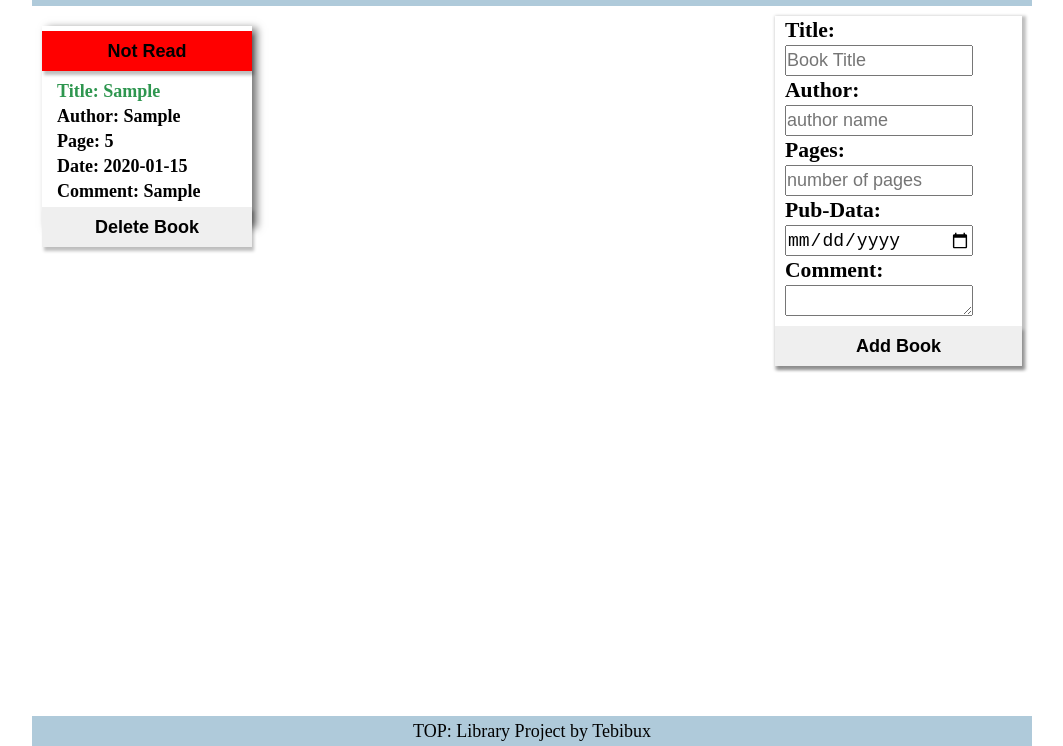
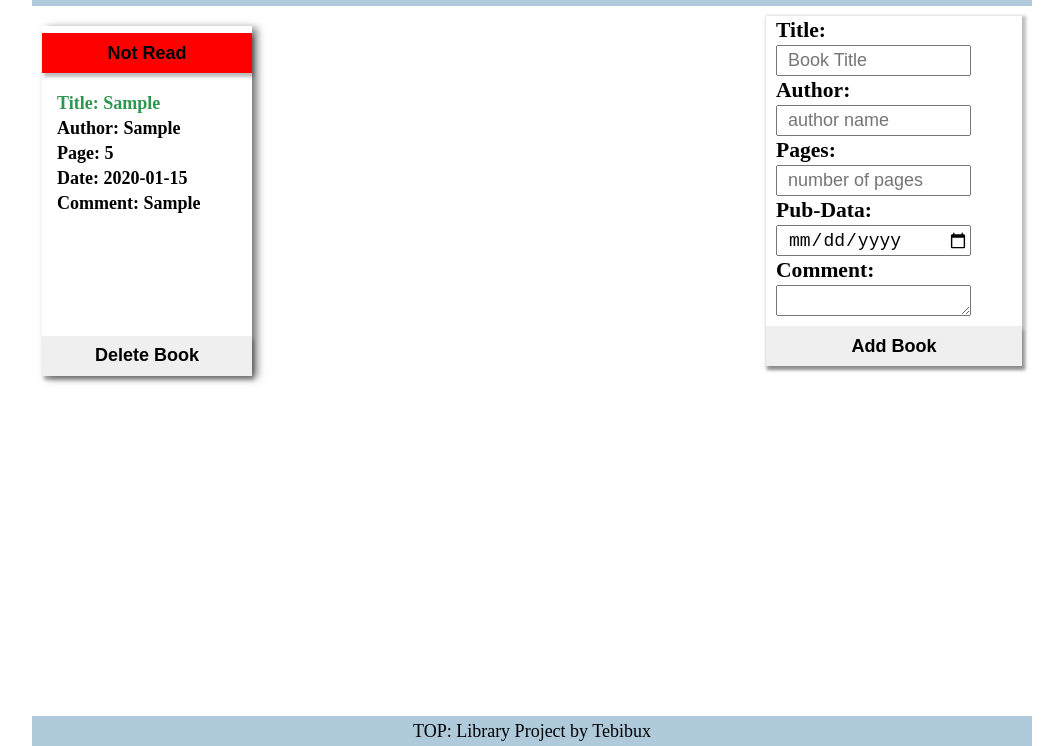
Before and after one commit to Tebibux/Library, a plain HTML site: page index.html in a window 1280 px wide. Both pictures are taken after typing "Sample", "Sample", "5", "2020-01-15", "Sample" into the empty fields and a click on the button "Add Book". Shown: the part 54-800 px from the top of the page, without its empty margins (108-1171 px from the left). Drawn offline with Linux system fonts and the light colour scheme.

Commit message:
finished

```diff
--- a/css/style.css
+++ b/css/style.css
@@ -54,7 +54,10 @@ body {
 .book {
 	margin: 10px;
 	width: 210px;
-	height: 200px;
+	/* height: 100; */
+	display: grid;
+	grid-template-rows: 1fr 5fr 1fr;
+	row-gap: 10px;
 	box-shadow: 5px 2px 8px 0px rgba(0, 0, 0, 0.54);
 }
 
@@ -78,6 +81,7 @@ body {
 }
 
 .main-right {
+	height: 150%;
 	margin: 10px;
 	display: flex;
 	flex-direction: column;
@@ -86,7 +90,9 @@ body {
 }
 
 .book-discription {
-	height: 120%;
+	display: flex;
+	flex-direction: column;
+	justify-content: space-between;
 	box-shadow: 2px 2px 3px 2px rgba(0, 0, 0, 0.254);
 }
 
@@ -105,7 +111,9 @@ body {
 }
 
 input {
-	height: inherit;
+	margin-top: 10px 0px;
+	height: 60%;
+	padding-left: 10px;
 }
 
 label {
@@ -115,7 +123,7 @@ label {
 }
 
 textarea {
-	height: 70px;
+	height: 90px;
 }
 
 form>button {
@@ -127,6 +135,7 @@ form>button {
 	box-shadow: 2px 4px 3px 0px rgba(0, 0, 0, 0.254);
 }
 
+
 button {
 	margin-top: 10px;
 	height: 40px;
@@ -137,12 +146,13 @@ button {
 }
 
 .book > button {
-	margin-top: 5px;
+	margin-top: auto;
 	height: 40px;
 	width: 100%;
 	font-weight: bold;
 	border-style: none;
 	box-shadow: 2px 4px 3px 0px rgba(0, 0, 0, 0.254);
+	bottom: 0;
 }
 
 button:hover {
--- a/script.js
+++ b/script.js
@@ -80,6 +80,7 @@ function addToDom() {
 			book.append(readBtn);
 			// creating unordered list
 			let uList = document.createElement('ul');
+			uList.className = 'book-list';
 			book.append(uList);
 
 			// creating list Items
```
Also changed, not shown: index.html (+1 -1 lines).
